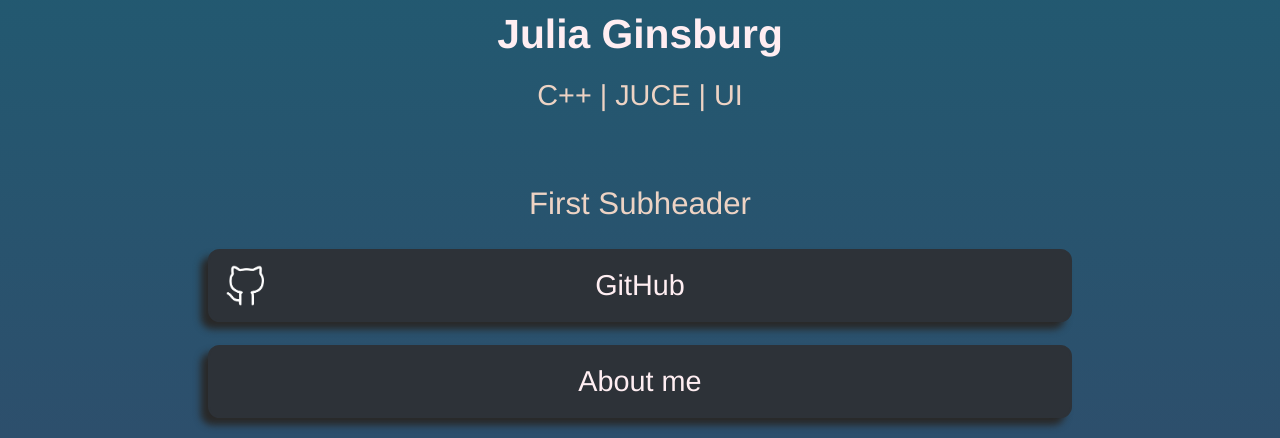
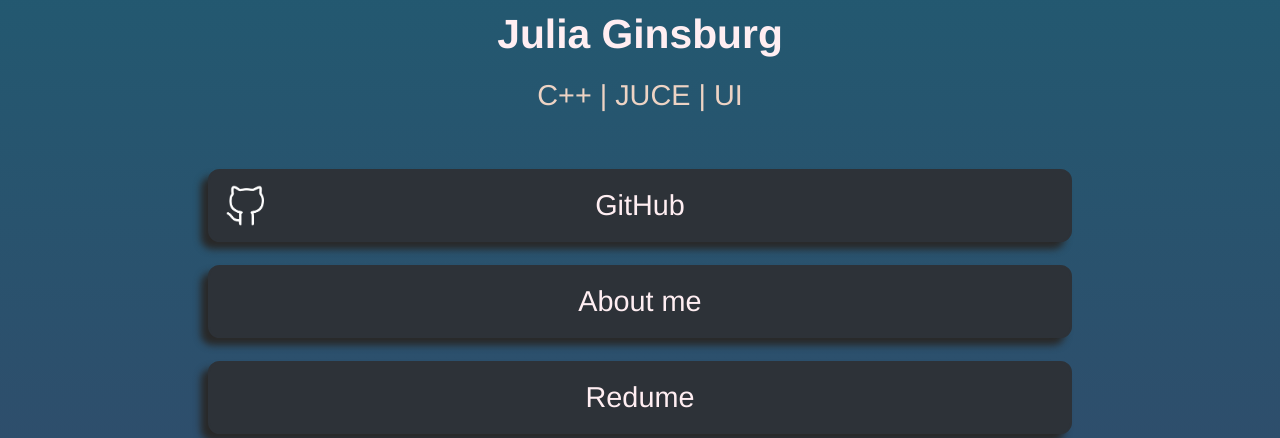
Before and after one commit to juliaginsburg/juliaginsburg.github.io, a plain HTML site: page index.html in a window 1280 px wide. Shown: the part 287-725 px from the top of the page. Drawn offline with Linux system fonts and the light colour scheme.

Commit message:
Update index.html

```diff
--- a/index.html
+++ b/index.html
@@ -23,8 +23,6 @@
 
 
             <p>
-
-                <h3> First Subheader </h3>
 
                 <a class="link-box" id="github" href="https://github.com/juliaginsburg"> GitHub </a>
                 <a class="link-box" href="about_me.html"> About me </a>
```
